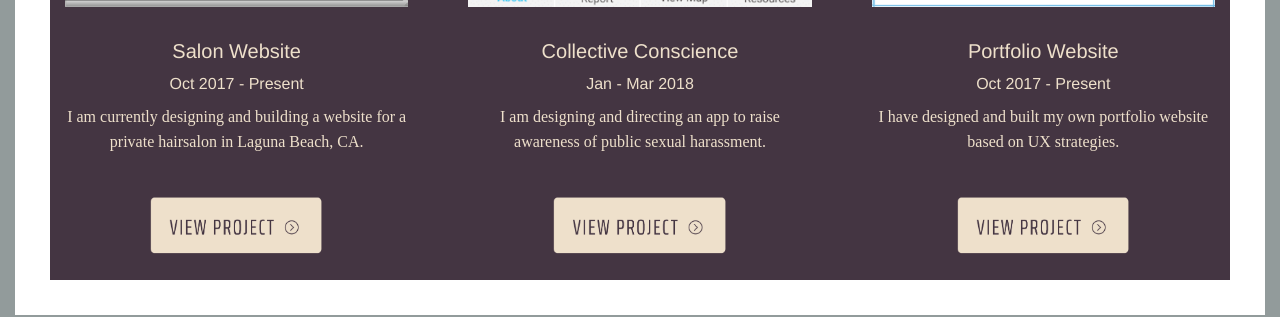
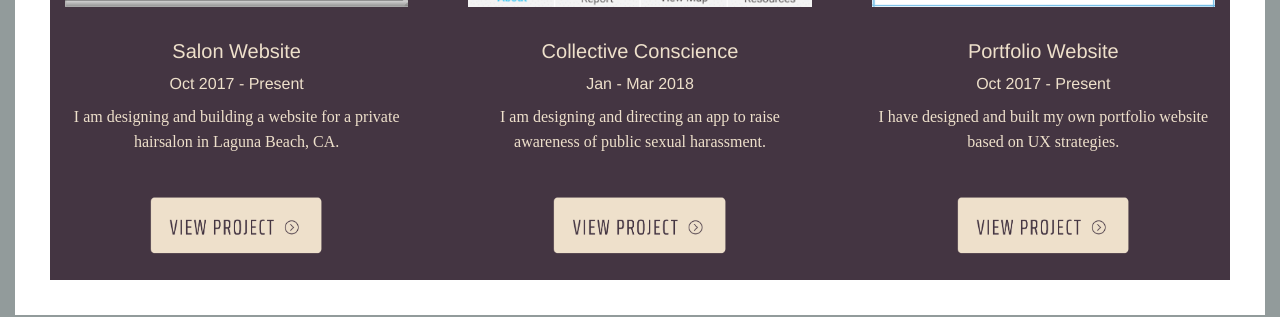
Before and after one commit to emeriwether/emeriwether.github.io, a Jekyll site: the page built from index.html, in a window 1280 px wide. Shown: the part 1507-1824 px from the top of the page. Built offline with Jekyll 4.4.1, drawn with Linux system fonts in a browser that asks for light colours; some web fonts are replaced.

Commit message:
adjust salon sum text

```diff
--- a/index.html
+++ b/index.html
@@ -15,7 +15,7 @@ category: main
                             <div class="cell"><a href="/project1.html" target="_blank"><img src="img/projectGallery/salonSite_Thumbnail.jpg" class="projectGalleryImg"></a></div>
                             <div class="cell"><h5 class="projTitle">Salon Website</h5></div>
                             <div class="cell"><h6 class="projDate">Oct 2017 - Present</h6></div>
-                            <div class="cell"><p class="projDescrip">I am currently designing and building a website for a private hairsalon in Laguna Beach, CA.</p></div>
+                            <div class="cell"><p class="projDescrip">I am  designing and building a website for a private hairsalon in Laguna Beach, CA.</p></div>
                             <button class="cell viewProjButton"><a href="/project1.html" target="_blank"><img src="/img/viewProjButton.png"></a></button>
                         </div>
                     </section>
```
